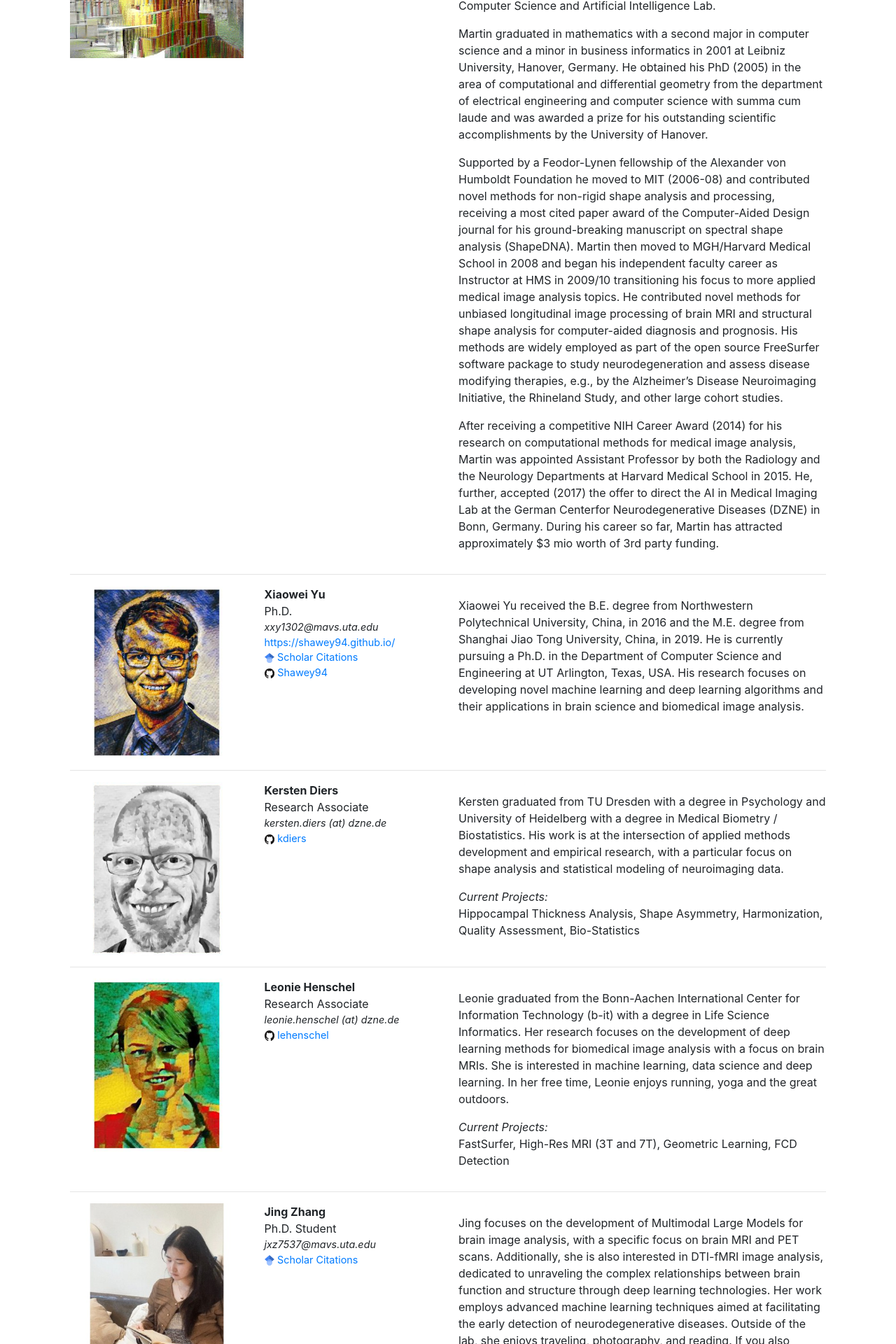
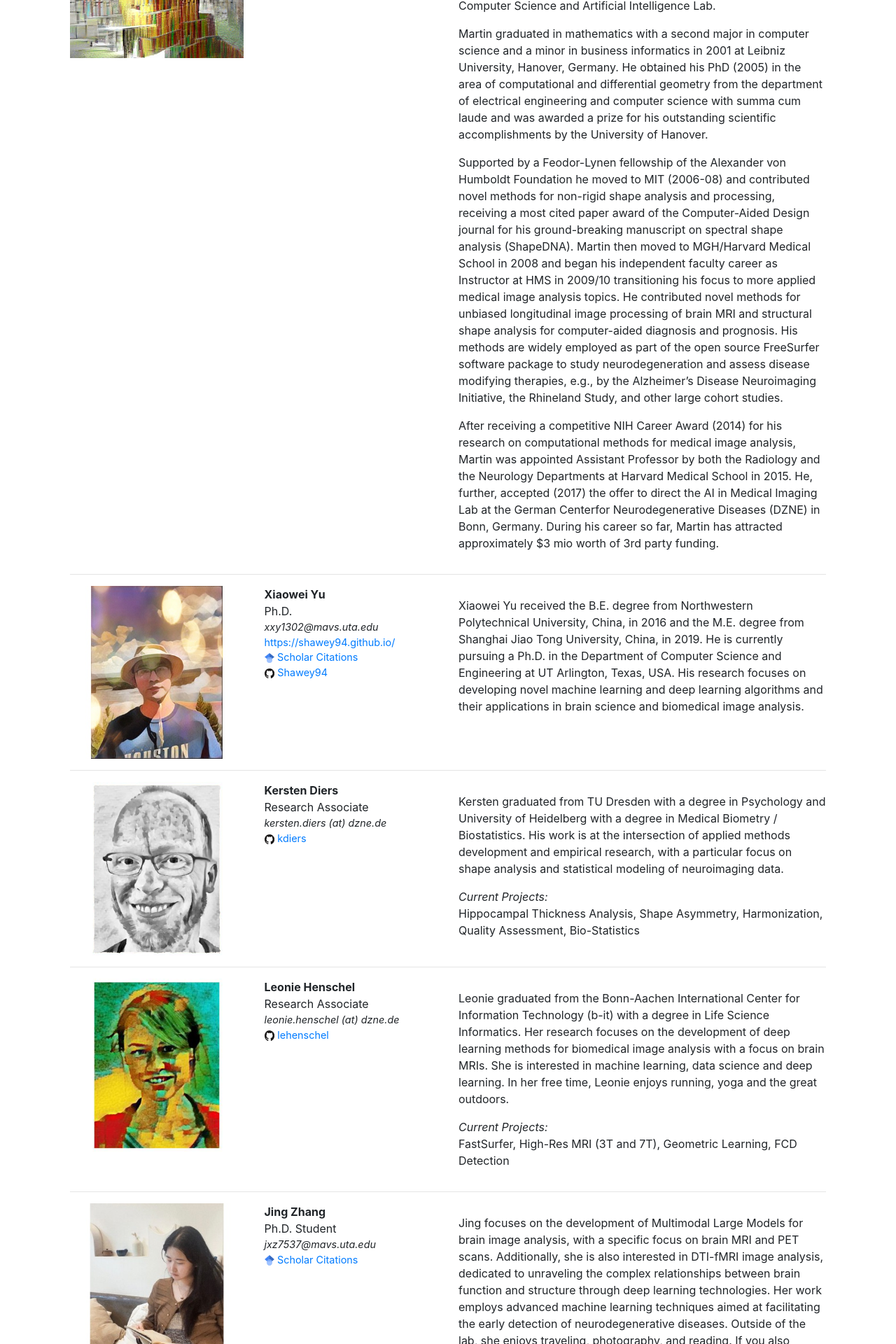
Before and after one commit to Deep-MI/Deep-MI.github.io, a Jekyll site: the page built from members/index.html, in a window 1280 px wide. Shown: the part 420-2340 px from the top of the page at 70% size. Built offline with Jekyll 4.4.1, drawn with Linux system fonts in a browser that asks for light colours; nearby versions of some CDN libraries; comment, search, counter and statistics services are not loaded.

Commit message:
Update members.yml

```diff
--- a/_data/members.yml
+++ b/_data/members.yml
@@ -43,7 +43,7 @@
   so far, Martin has attracted approximately $3 mio worth of 3rd party funding.'
 
 - name: Xiaowei Yu
-  image: /static/img/members/kuegler.jpg
+  image: /static/img/members/Xiaowei Yu.jpg
   position: Ph.D.
   email: xxy1302@mavs.uta.edu
   website: https://shawey94.github.io/
```
